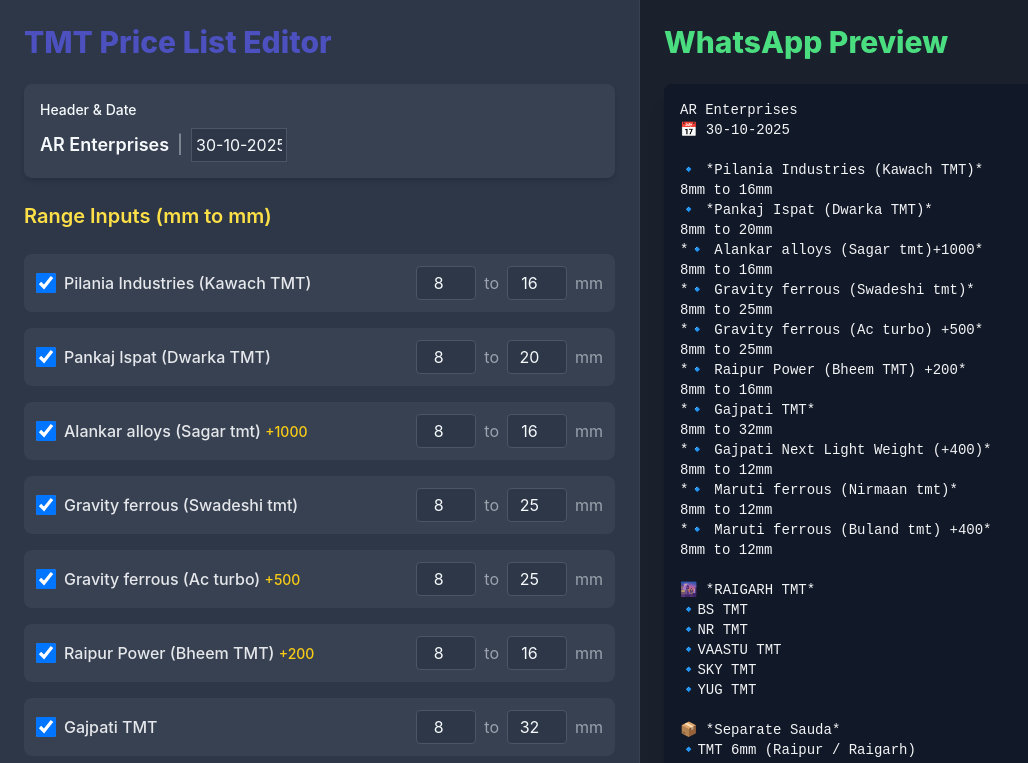
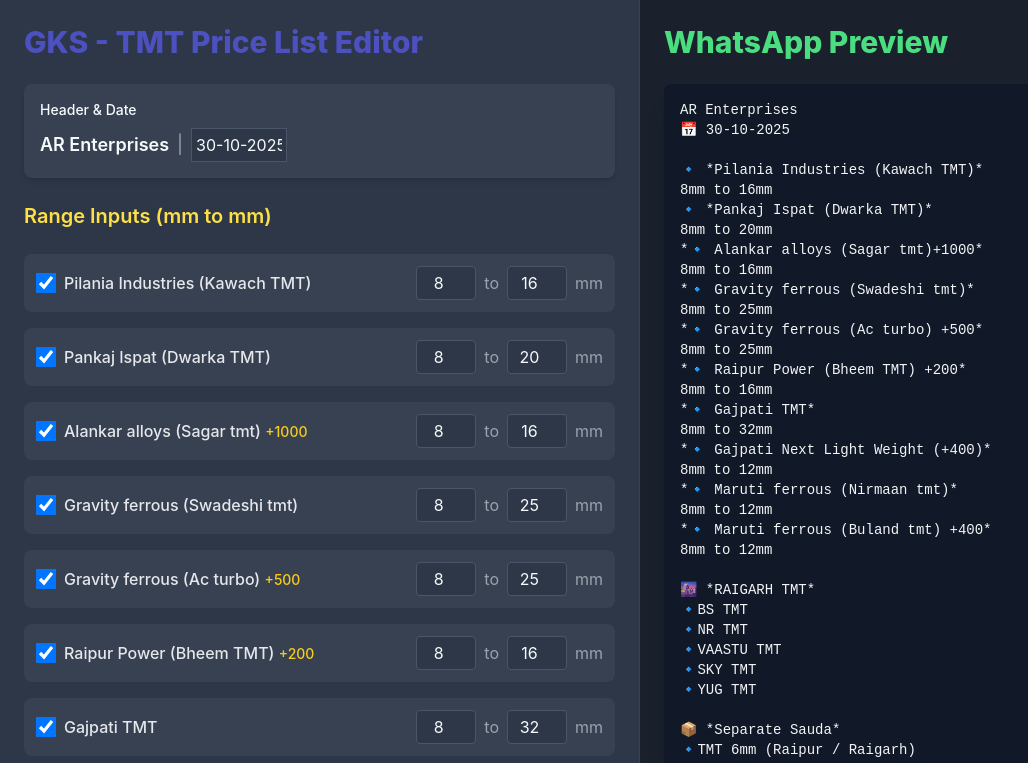
Before and after one commit to gks1710/tmt-brand-availability, a plain HTML site: page index.html in a window 1280 px wide. Shown: the top 763 px of the page, without its empty margins (0-1028 px from the left). Drawn offline with nearby package versions, Linux system fonts and the light colour scheme.

Commit message:
Update index.html

```diff
--- a/index.html
+++ b/index.html
@@ -59,7 +59,7 @@
 
         <!-- Left Panel: Input Form (50% width on md and larger) -->
         <div id="input-panel" class="md:w-1/2 p-6 bg-light-bg border-r border-gray-700 overflow-y-auto">
-            <h1 class="text-3xl font-extrabold mb-6 text-primary-blue">TMT Price List Editor</h1>
+            <h1 class="text-3xl font-extrabold mb-6 text-primary-blue">GKS - TMT Price List Editor</h1>
 
             <div class="space-y-6" id="input-fields">
 
```
